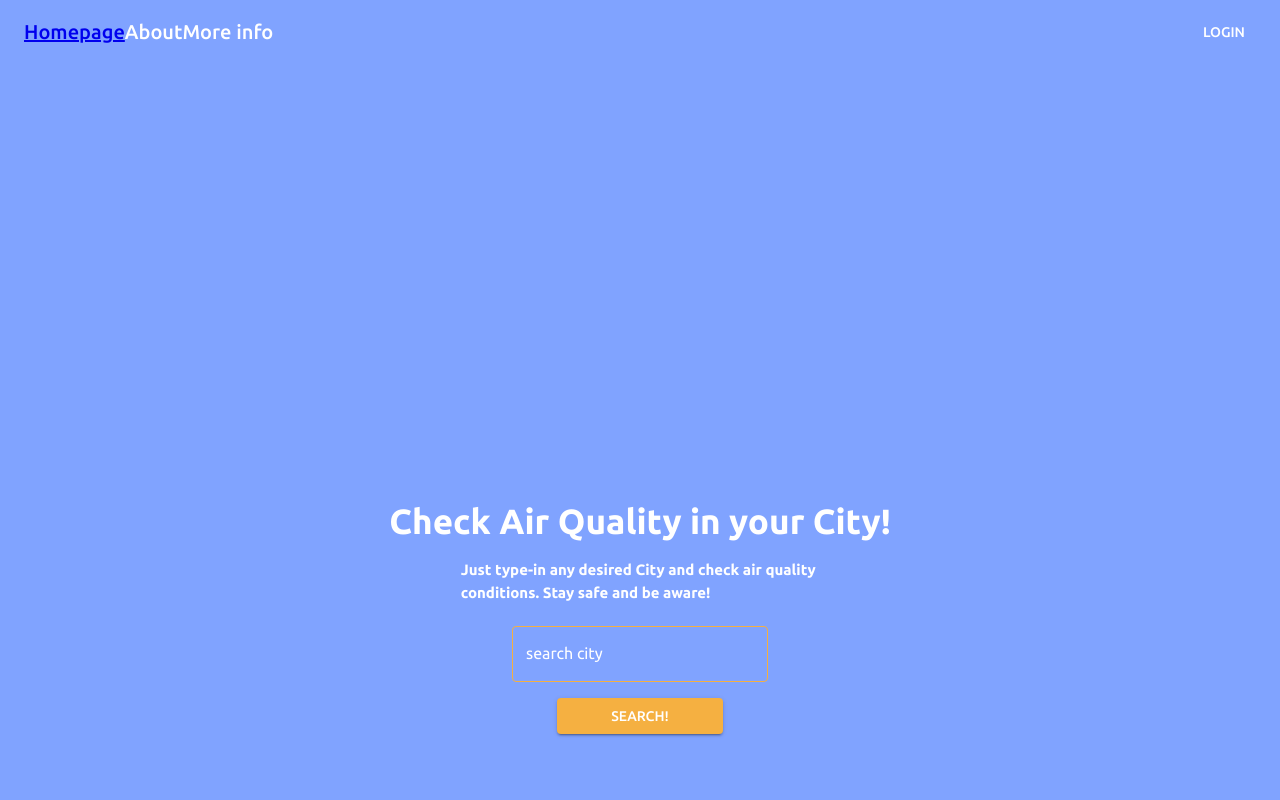
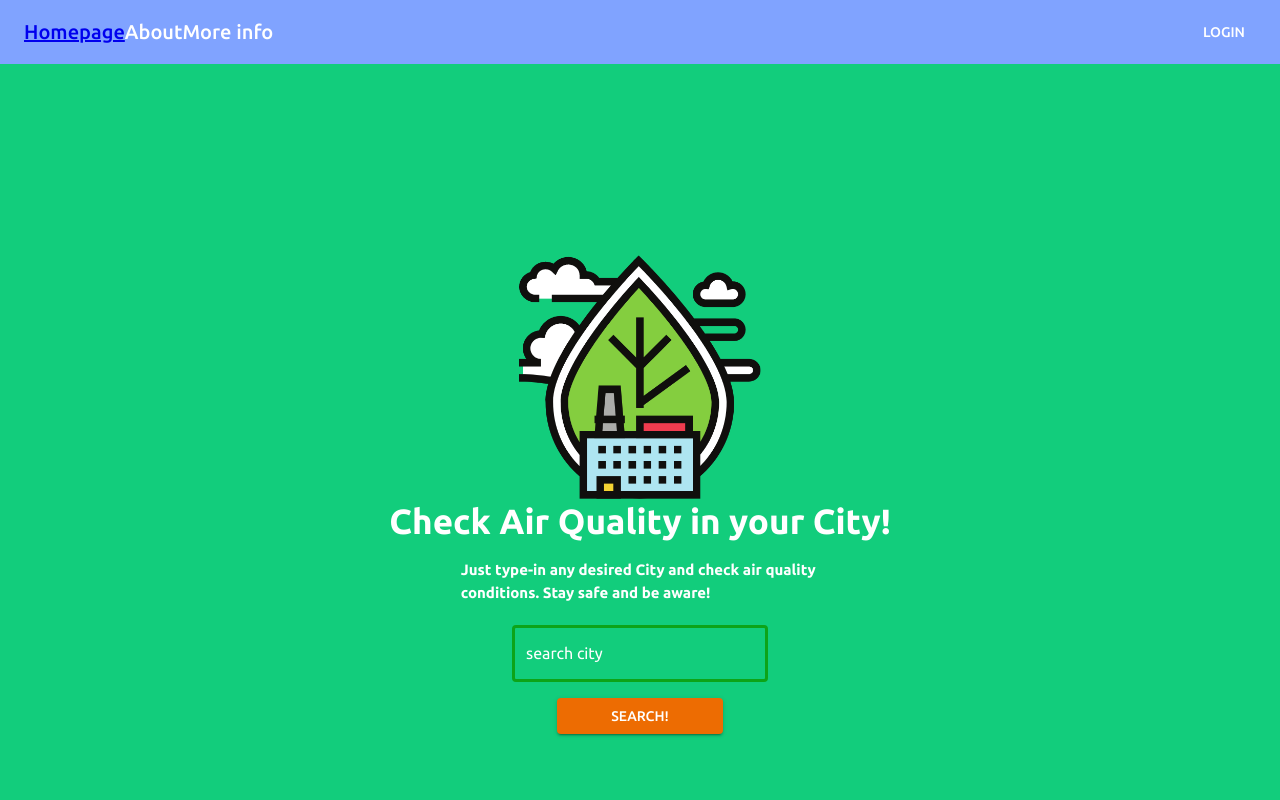
Before and after one commit to Majchrzak202/AirQuality, a React (Create React App) app: page / in a window 1280 px wide. Shown: the top 800 px of the page. Built offline with nearby package versions, Linux system fonts and the light colour scheme; no server answers.

Commit message:
Added a state to manage input, added submitHandler and passed value from child to parent

```diff
--- a/src/components/Search.js
+++ b/src/components/Search.js
@@ -1,65 +1,128 @@
-import React from "react";
+import React, { useState } from "react";
 import { Box } from "@mui/material";
 import { Typography } from "@mui/material";
 import { TextField } from "@mui/material";
 import { Button } from "@mui/material";
+import Tree from "./../assets/Tree.png";
+import { makeStyles } from "@mui/styles";
 
 import { styled } from "@mui/material/styles";
 
+const useStyles = makeStyles({
+  root: {
+    width: "100vw",
+    minHeight: "90vh",
+    display: "flex",
+    alignItems: "flex-end",
+    backgroundColor: "#12cd7c",
+    paddingBottom: 50,
+  },
+  container: {
+    marginBottom: 50,
+    minWidth: "100vw",
+    display: "flex",
+    flexDirection: "column",
+    alignItems: "center",
+  },
+});
+
 const StyledTextField = styled(TextField)({
   "& label": {
-color: "white"
+    color: "white",
   },
   "&:hover label": {
-fontWeight: 700
+    fontWeight: 600,
   },
   "& label.Mui-focused": {
-color: "white"
+    color: "white",
   },
   "& .MuiInput-underline:after": {
-borderBottomColor: "#2980B9"
+    borderBottomColor: "#0da418",
   },
   "& .MuiOutlinedInput-root": {
     "& fieldset": {
-borderColor: "#F5B041",
-
+      borderColor: "#0da418",
+      borderWidth: 3,
     },
     "&:hover fieldset": {
-borderColor: "#F5B041",
-borderWidth: 2
+      borderColor: "#097110",
+      borderWidth: 3,
     },
     "&.Mui-focused fieldset": {
-borderColor: "#F5B041"
-}
-}
+      borderColor: "#097110",
+      borderWidth: 3,
+    },
+  },
 });
 
+const Search = ({ searchHandler }) => {
+  const [input, setInput] = useState("");
+  const classes = useStyles();
 
-const Search = () => {
+  const searchInputHandler = (e) => {
+    setInput(e.target.value);
+  };
+
+  const submitHandler = (e) => {
+    e.preventDefault();
+
+    if (input.length === 0) {
+      return;
+    }
+
+    searchHandler(input);
+  };
+
   return (
-    <Box
+    <Box className={classes.root}>
+      <Box className={classes.container}>
+        <img
+          style={{ width: "20%", height: "20%", marginBottom: -10 }}
+          src={Tree}
+          alt="tree-logo"
+        />
+        <Typography
+          color="common.white"
+          fontSize={35}
+          fontWeight={800}
+          gutterBottom
+        >
+          Check Air Quality in your City!
+        </Typography>
+        <Typography
+          style={{ width: "28%" }}
+          color="common.white"
+          fontSize={15}
+          fontWeight={600}
+          gutterBottom
+        >
+          Just type-in any desired City and check air quality conditions. Stay
+          safe and be aware!
+        </Typography>
+        <form
           style={{
-        width: "100vw",
-        height: "90vh",
+            minWidth: "100vw",
             display: "flex",
-
-        alignItems: "flex-end",
-
-        backgroundColor: '#80A3FF',
-        paddingBottom: 50
+            flexDirection: "column",
+            alignItems: "center",
           }}
         >
-      <Box style={{ marginBottom: 50, width: "100vw", display: "flex", flexDirection: "column",  alignItems: "center",}}>
-      <Typography color='common.white' fontSize={35} fontWeight={800} gutterBottom>
-        Check Air Quality in your City!
-      </Typography>
-      <Typography style={{width: '28%'}} color='common.white' fontSize={15} fontWeight={600} gutterBottom>
-        Just type-in any desired City and check air quality conditions. Stay safe and be aware!
-      </Typography>
-      <StyledTextField sx={{ m: 2, width: '20%' }} variant="outlined" label="search city" />
-      <Button color="secondary" sx={{ width: '13%' }} variant="contained">
+          <StyledTextField
+            sx={{ m: 2, width: "20%" }}
+            variant="outlined"
+            label="search city"
+            value={input}
+            onChange={searchInputHandler}
+          />
+          <Button
+            onClick={submitHandler}
+            color="warning"
+            sx={{ width: "13%" }}
+            variant="contained"
+          >
             Search!
           </Button>
+        </form>
       </Box>
     </Box>
   );
```
Lines whose indentation alone changed are shown as unchanged.
